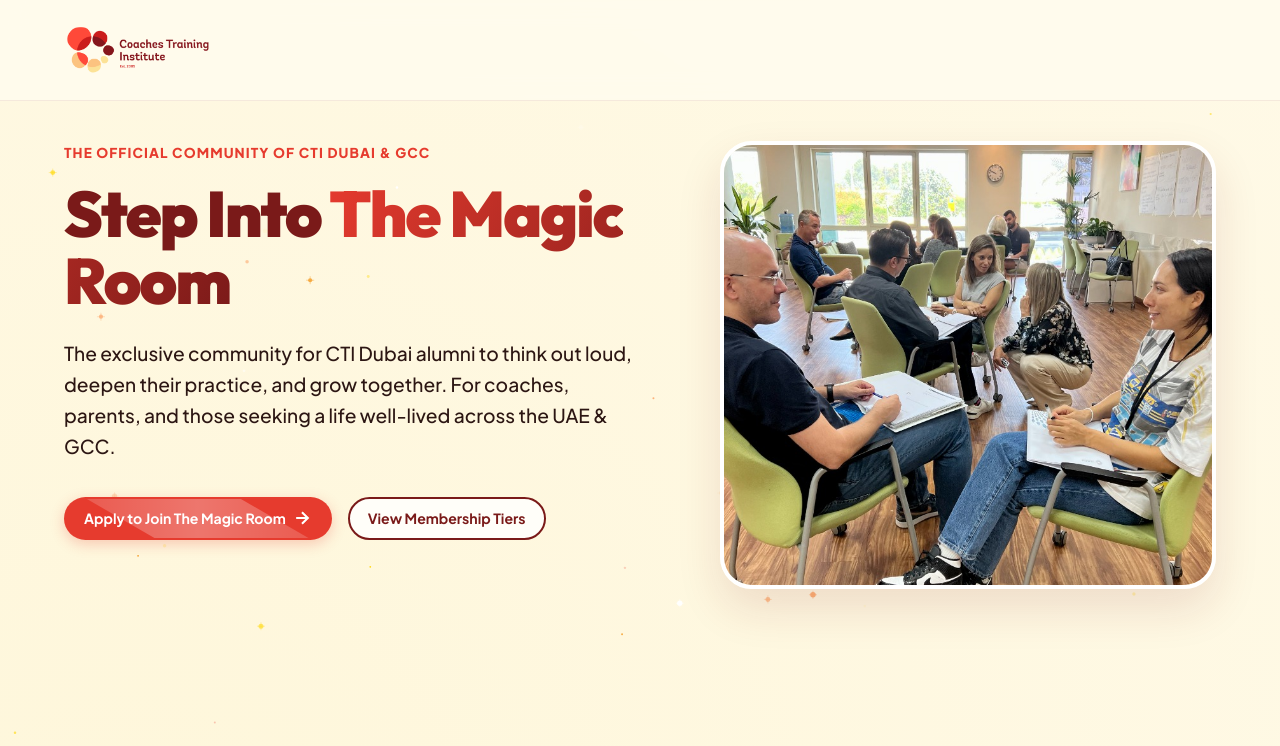
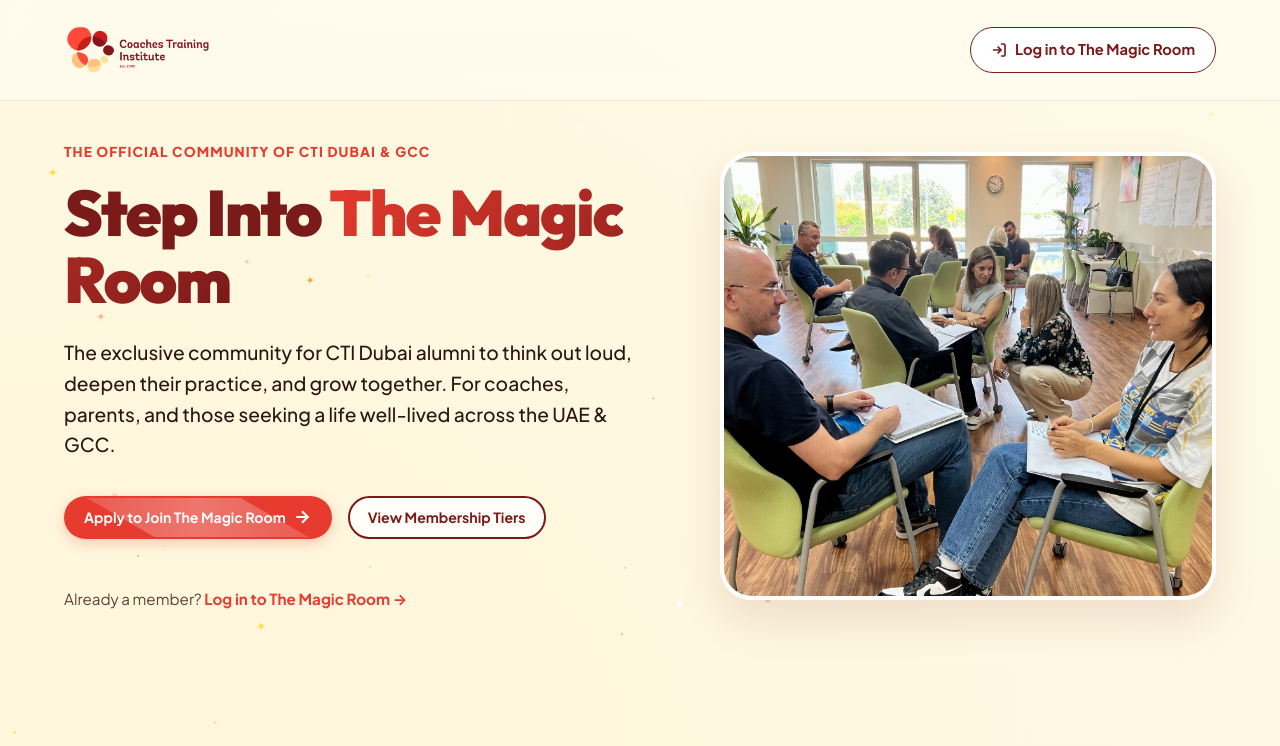
Before and after one commit to johan262/cti-magic-room, a plain HTML site: page index.html in a window 1280 px wide. Shown: the top 746 px of the page. Drawn offline with Linux system fonts and the light colour scheme.

Commit message:
Add Log in to The Magic Room links (community.magicroomgcc.com)

```diff
--- a/index.css
+++ b/index.css
@@ -94,8 +94,56 @@ a {
 
 .nav-brand-only {
   display: flex;
-  justify-content: flex-start;
-  align-items: center;
+  justify-content: space-between;
+  align-items: center;
+  gap: 16px;
+}
+
+/* Member Login (links to community.magicroomgcc.com) */
+.nav-login-btn {
+  display: inline-flex;
+  align-items: center;
+  gap: 8px;
+  padding: 10px 20px;
+  border-radius: var(--radius-pill);
+  border: 1.5px solid var(--color-crimson);
+  color: var(--color-crimson);
+  background: #fff;
+  font-weight: 700;
+  font-size: 0.92rem;
+  text-decoration: none;
+  white-space: nowrap;
+  transition: all 0.2s ease;
+}
+
+.nav-login-btn:hover {
+  background: var(--color-crimson);
+  color: #fff;
+  transform: translateY(-1px);
+  box-shadow: var(--shadow-sm);
+}
+
+.member-login-line {
+  margin-top: 18px;
+  font-size: 0.95rem;
+  color: var(--color-muted);
+}
+
+.member-login-line a {
+  color: var(--color-red);
+  font-weight: 700;
+  text-decoration: none;
+  border-bottom: 1.5px solid transparent;
+  transition: border-color 0.2s ease;
+}
+
+.member-login-line a:hover {
+  border-bottom-color: var(--color-red);
+}
+
+@media (max-width: 480px) {
+  .nav-login-btn { padding: 8px 14px; font-size: 0.85rem; }
+  .cti-main-logo { height: 42px; }
 }
 
 .cti-main-logo {
--- a/index.html
+++ b/index.html
@@ -28,6 +28,10 @@
       <a href="#" class="brand-logo">
         <img src="./images/cti_logo.png" alt="Coaches Training Institute Est. 2005" class="cti-main-logo">
       </a>
+      <a href="https://community.magicroomgcc.com/" class="nav-login-btn" id="navLoginBtn">
+        <svg width="16" height="16" viewBox="0 0 24 24" fill="none" stroke="currentColor" stroke-width="2.5"><path d="M15 3h4a2 2 0 0 1 2 2v14a2 2 0 0 1-2 2h-4M10 17l5-5-5-5M15 12H3"/></svg>
+        <span>Log in to The Magic Room</span>
+      </a>
     </div>
   </nav>
 
@@ -56,6 +60,9 @@
             View Membership Tiers
           </a>
         </div>
+        <p class="member-login-line">
+          Already a member? <a href="https://community.magicroomgcc.com/" id="heroLoginLink">Log in to The Magic Room &rarr;</a>
+        </p>
       </div>
 
       <div class="hero-visual">
@@ -317,6 +324,9 @@
             <div class="spam-actions" id="spamActions"></div>
           </div>
           <button class="btn btn-secondary mt-4" id="resetAppFormBtn">Submit Another Application</button>
+          <p class="member-login-line">
+            Already received your invite? <a href="https://community.magicroomgcc.com/" id="successLoginLink">Log in to The Magic Room &rarr;</a>
+          </p>
         </div>
 
       </div>
@@ -513,6 +523,7 @@
 
       <div class="footer-nav">
         <a href="https://www.coactivedubai.com" target="_blank" rel="noopener">CTI Dubai Home</a>
+        <a href="https://community.magicroomgcc.com/" id="footerLoginLink">Member Login</a>
         <a href="manifesto.html">Manifesto</a>
         <a href="https://magicroom.circle.so/terms" target="_blank">Terms</a>
         <a href="https://magicroom.circle.so/privacy" target="_blank">Privacy</a>
```
Also changed, not shown: manifesto.html (+5 -0 lines).
